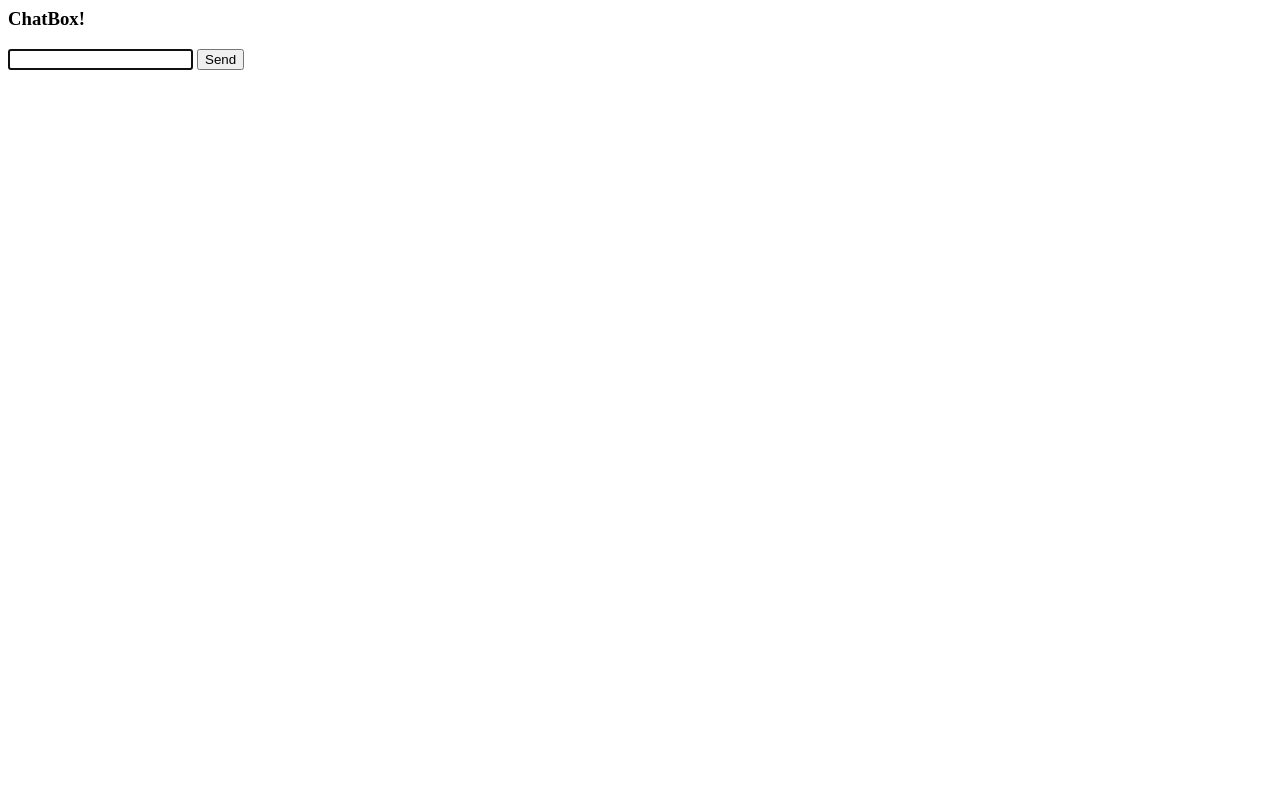
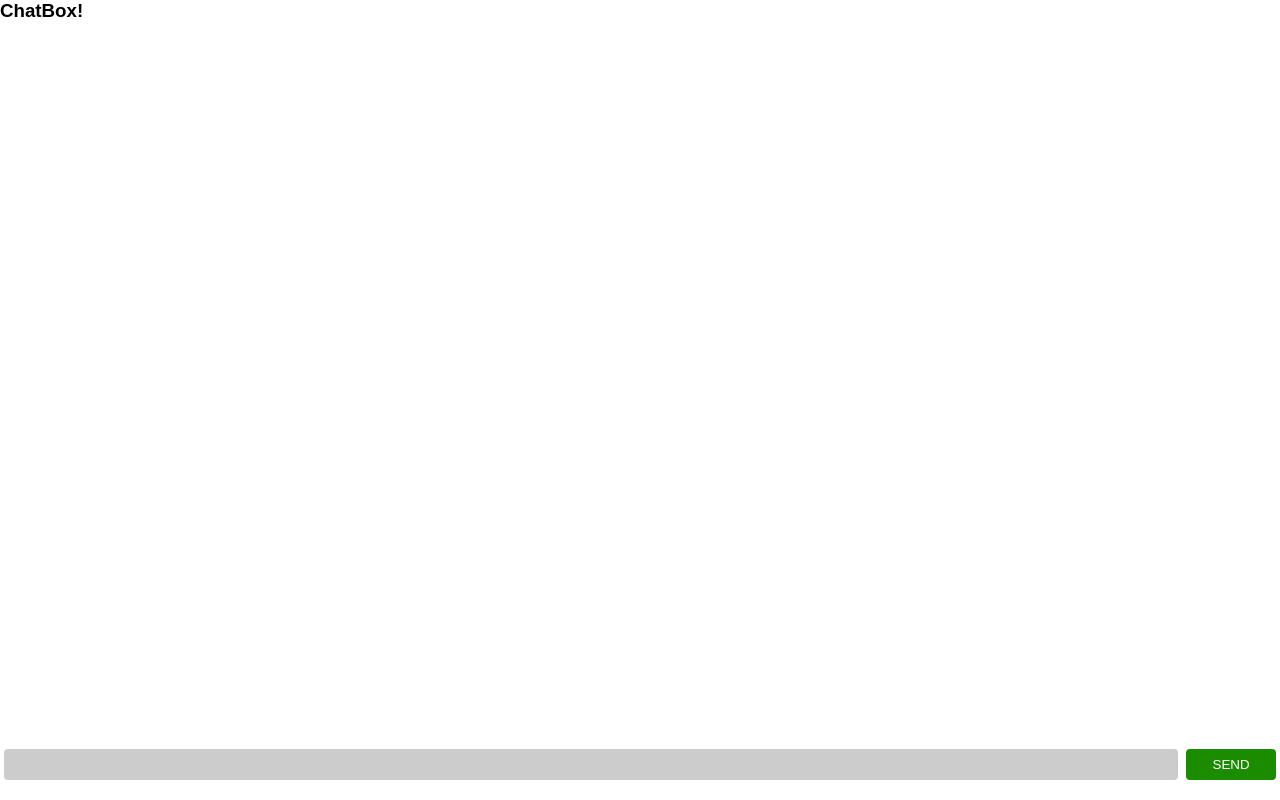
Before and after one commit to JustSomeCarbon/chatbox, a website: page views/index.html in a window 1280 px wide. Drawn offline with Linux system fonts and the light colour scheme.

Commit message:
feat: add stylesheet to landing page

```diff
--- a/views/index.html
+++ b/views/index.html
@@ -3,6 +3,7 @@
     <head>
         <title>ChatBox</title>
         <meta name="viewport" content="width=device-width, minimum-scale=1, initial-scale=1">
+        <link rel="stylesheet" href="styles/index.css">
     </head>
     <body>
         <H3>ChatBox!</H3>
--- a/views/styles/index.css
+++ b/views/styles/index.css
@@ -18,4 +18,44 @@ form
 form input
 {
     border: 0;
+    padding: 0.5rem;
+    width: 100%;
+    outline: 0;
+    margin-right: 0.5rem;
+    border-radius: 0.25rem;
+    background: #ccc;
 }
+
+form button
+{
+    width: 6rem;
+    background-color: #1b8c00;
+    color: white;
+    border: none;
+    padding: 0.5rem;
+    cursor: pointer;
+    border-radius: 0.25rem;
+    text-transform: uppercase;
+}
+
+form button:hover
+{
+    background-color: #166d01;
+}
+
+.messages
+{
+    margin: 0;
+    padding: 0;
+    margin-bottom: 3rem;
+}
+
+.messages li
+{
+    padding: 0.5rem;
+}
+
+.messages li:nth-child(odd)
+{
+    background: #eee;
+}
```
